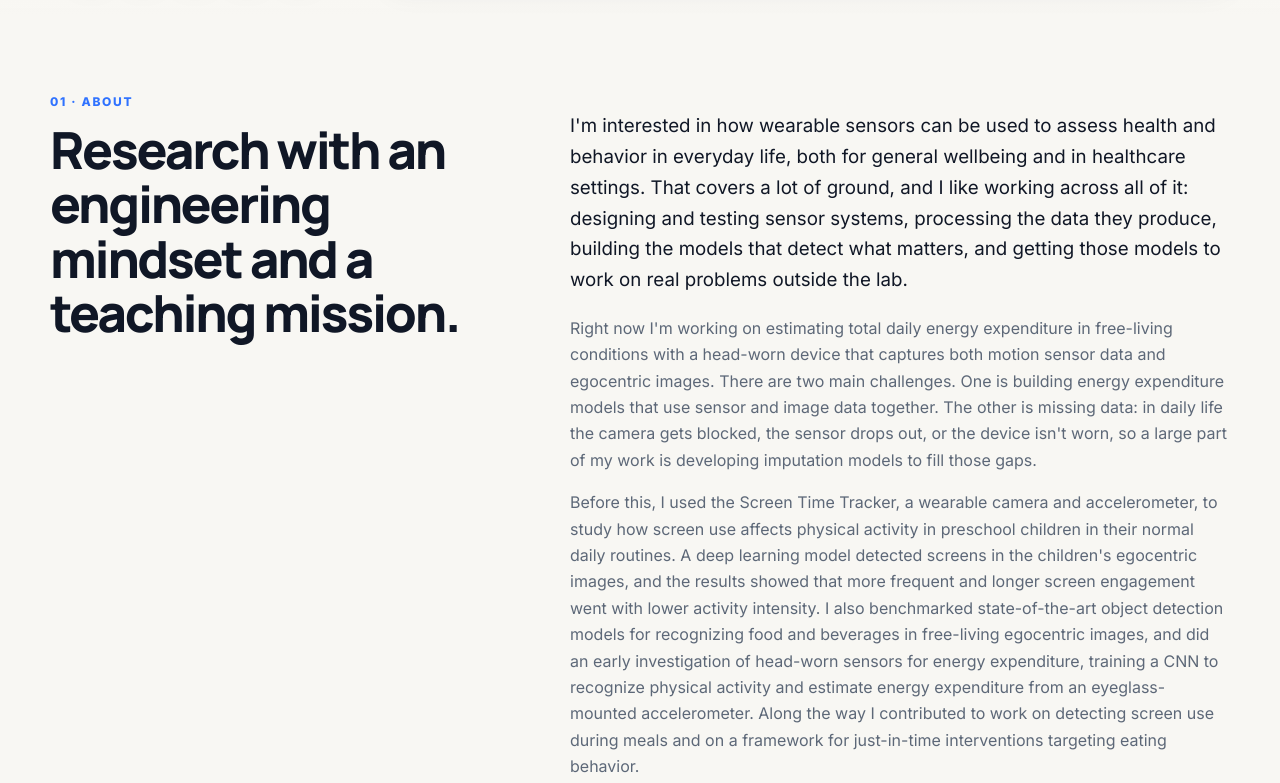
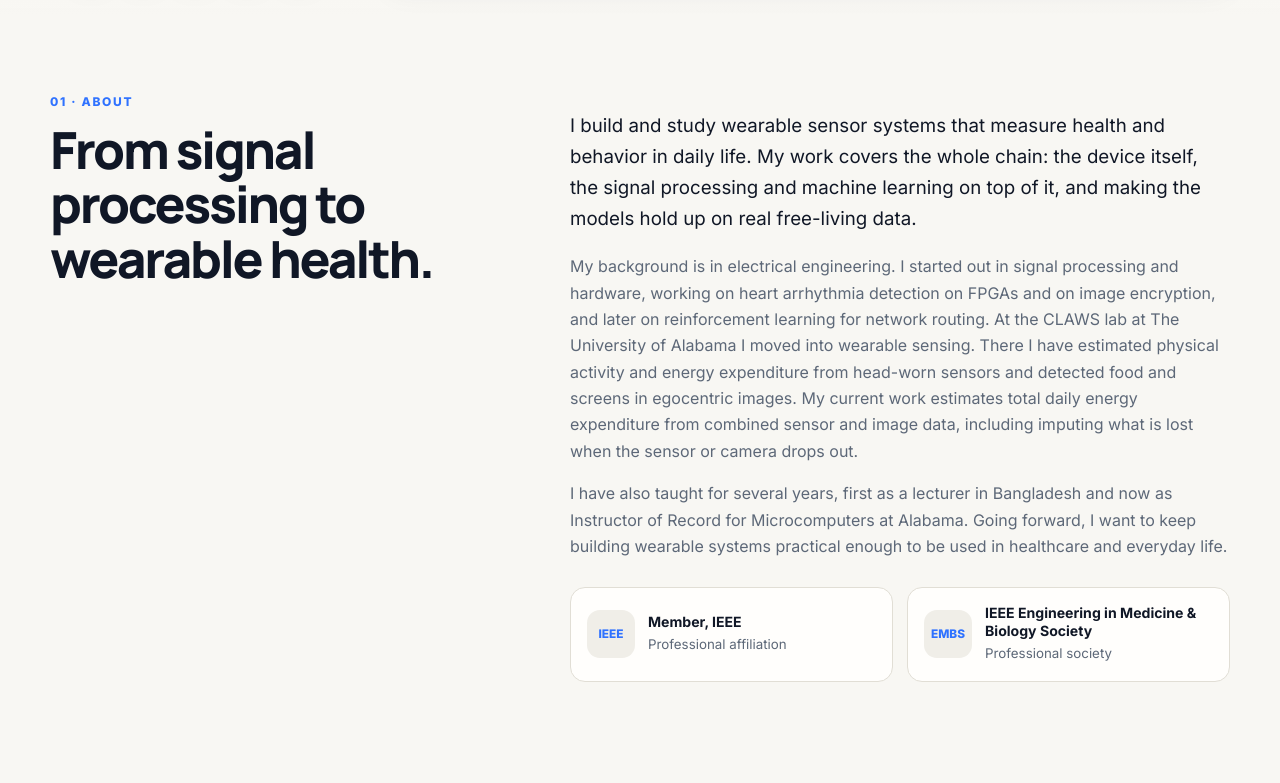
Before and after one commit to mdbhossain/mdbhossain.github.io, a plain HTML site: page index.html in a window 1280 px wide. Shown: the part 523-1306 px from the top of the page. Drawn offline with Linux system fonts and the light colour scheme.

Commit message:
Update index.html

```diff
--- a/index.html
+++ b/index.html
@@ -142,30 +142,24 @@
       <div class="container section-grid section-grid-about">
         <div class="section-heading reveal">
           <div class="section-kicker">01 · About</div>
-          <h2>Research with an engineering mindset and a teaching mission.</h2>
+          <h2>From signal processing to wearable health.</h2>
         </div>
 
         <div class="about-copy reveal">
           <p class="lead-copy">
-            I'm interested in how wearable sensors can be used to assess health and behavior in everyday life, both for general wellbeing
-            and in healthcare settings. That covers a lot of ground, and I like working across all of it: designing and testing sensor systems,
-            processing the data they produce, building the models that detect what matters, and getting those models to work on real problems
-            outside the lab.
+            I build and study wearable sensor systems that measure health and behavior in daily life. My work covers the whole chain:
+            the device itself, the signal processing and machine learning on top of it, and making the models hold up on real free-living data.
           </p>
           <p>
-            Right now I'm working on estimating total daily energy expenditure in free-living conditions with a head-worn device that captures
-            both motion sensor data and egocentric images. There are two main challenges. One is building energy expenditure models that use
-            sensor and image data together. The other is missing data: in daily life the camera gets blocked, the sensor drops out, or the device
-            isn't worn, so a large part of my work is developing imputation models to fill those gaps.
+            My background is in electrical engineering. I started out in signal processing and hardware, working on heart arrhythmia detection
+            on FPGAs and on image encryption, and later on reinforcement learning for network routing. At the CLAWS lab at The University of Alabama
+            I moved into wearable sensing. There I have estimated physical activity and energy expenditure from head-worn sensors and detected food
+            and screens in egocentric images. My current work estimates total daily energy expenditure from combined sensor and image data,
+            including imputing what is lost when the sensor or camera drops out.
           </p>
           <p>
-            Before this, I used the Screen Time Tracker, a wearable camera and accelerometer, to study how screen use affects physical activity
-            in preschool children in their normal daily routines. A deep learning model detected screens in the children's egocentric images,
-            and the results showed that more frequent and longer screen engagement went with lower activity intensity. I also benchmarked
-            state-of-the-art object detection models for recognizing food and beverages in free-living egocentric images, and did an early
-            investigation of head-worn sensors for energy expenditure, training a CNN to recognize physical activity and estimate energy
-            expenditure from an eyeglass-mounted accelerometer. Along the way I contributed to work on detecting screen use during meals and
-            on a framework for just-in-time interventions targeting eating behavior.
+            I have also taught for several years, first as a lecturer in Bangladesh and now as Instructor of Record for Microcomputers at Alabama.
+            Going forward, I want to keep building wearable systems practical enough to be used in healthcare and everyday life.
           </p>
 
           <div class="affiliation-row">
```
